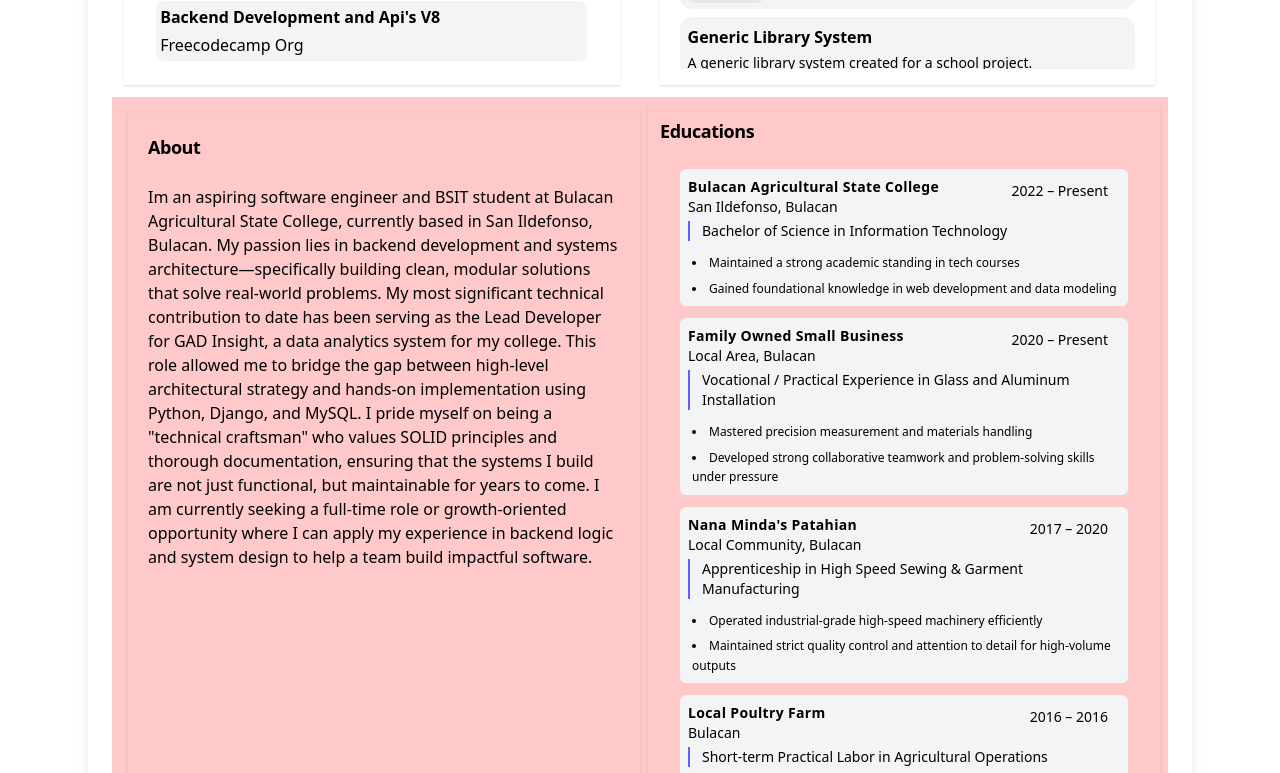
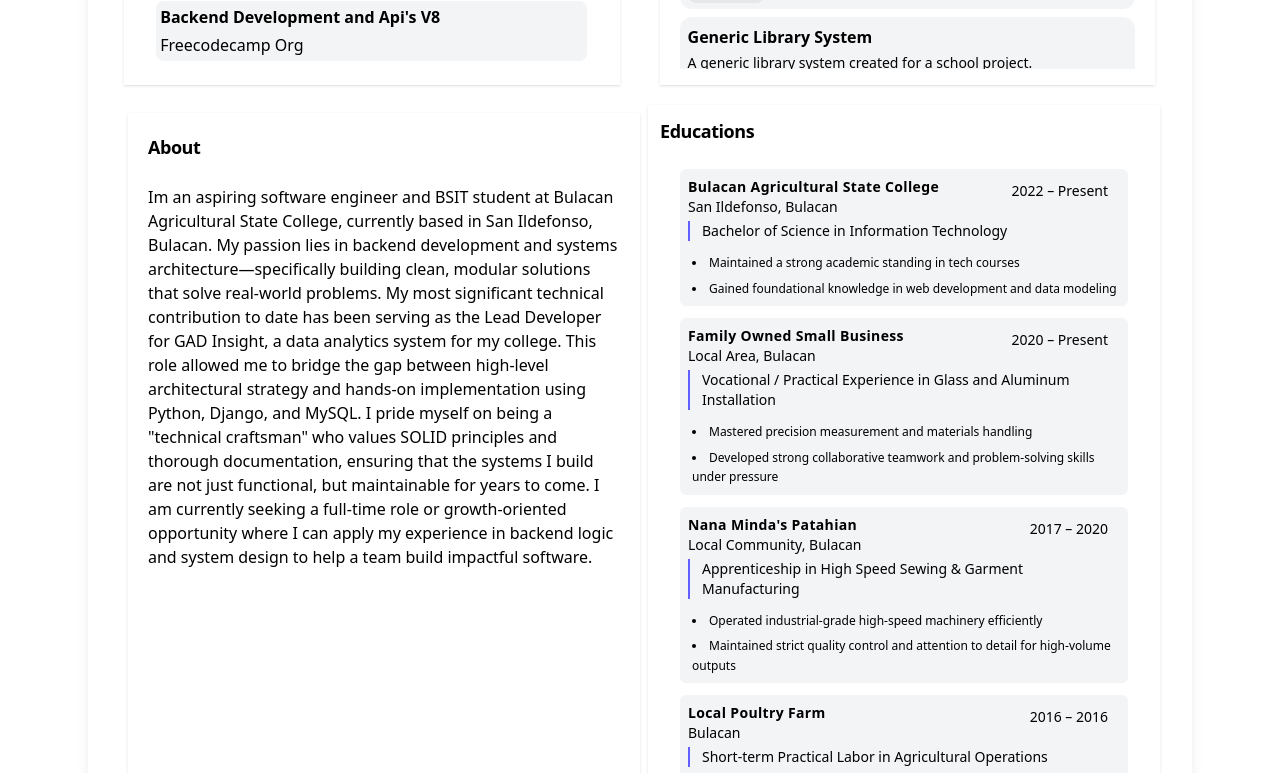
Before and after one commit to Zaido219/personal-portfolio, a React (Vite) app: page / in a window 1280 px wide. Shown: the part 1027-1800 px from the top of the page. Built offline with nearby package versions, Linux system fonts and the light colour scheme.

Commit message:
style:WIP Adding educational experience section

```diff
--- a/src/App.jsx
+++ b/src/App.jsx
@@ -33,7 +33,7 @@ function App() {
               <ProjectCard />
             </div>
           </div>
-          <div className="bg-red-200 p-2 flex flex-col md:flex-row justify-center-1">
+          <div className="p-2 flex flex-col md:flex-row justify-center-1">
             <AboutMe />
             {/* no testimonials, disabled for now */}
             {/* <TestimonialSection /> */}
```
